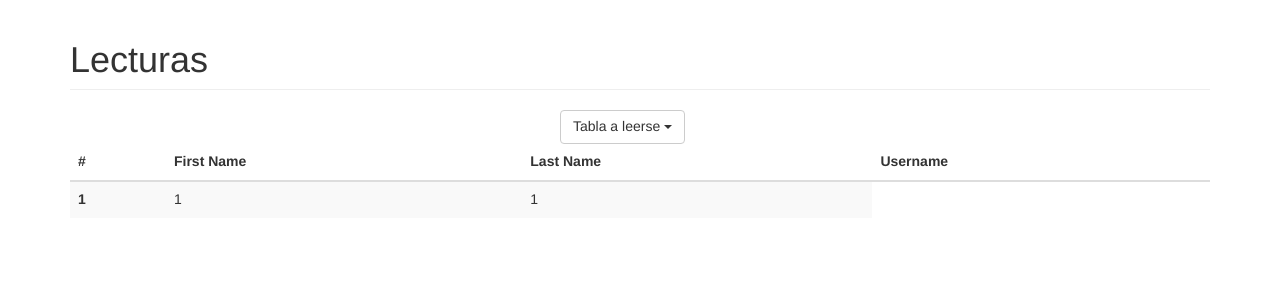
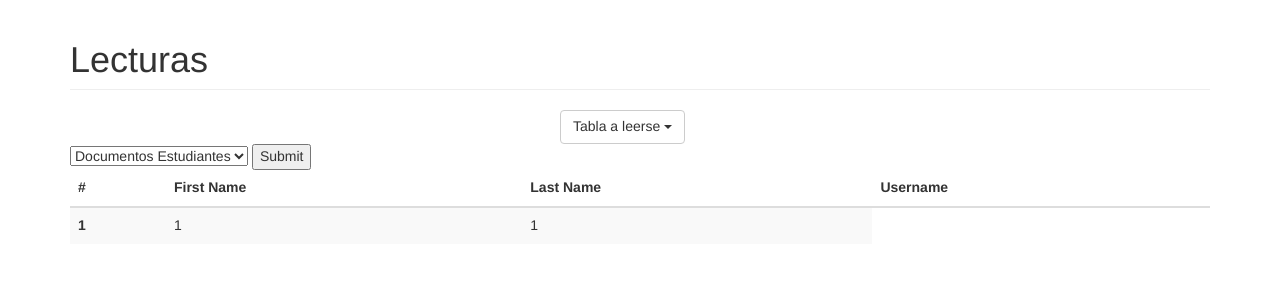
Before and after one commit to EdgarVallejo96/DW1_Project, a PHP site: page /lectura.php in a window 1280 px wide. Shown: the part 52-352 px from the top of the page. Run offline with PHP 8.4, Linux system fonts and the light colour scheme; tables that the repository leaves empty hold one stand-in row (values such as "Sample post").

Commit message:
add form to lectura.php

```diff
--- a/BS_theme/lectura.php
+++ b/BS_theme/lectura.php
@@ -81,6 +81,14 @@
   </div></div>
   <hr>
 
+    <form action="" method="post">
+      <select name="tablas">
+      <option value="documentos_estudiante">Documentos Estudiantes</option>
+      <option value="estudiantes">Estudiantes</option>
+      </select>
+      <input type="submit" name="submitted" value="Submit">
+    </form>
+
   <?php
     $sql = "SELECT * FROM documentos_estudiante;";
     $results = mysqli_query(mysqli_connect($dbServername, $dbUsername, $dbPassword, $dbName), $sql);
```
